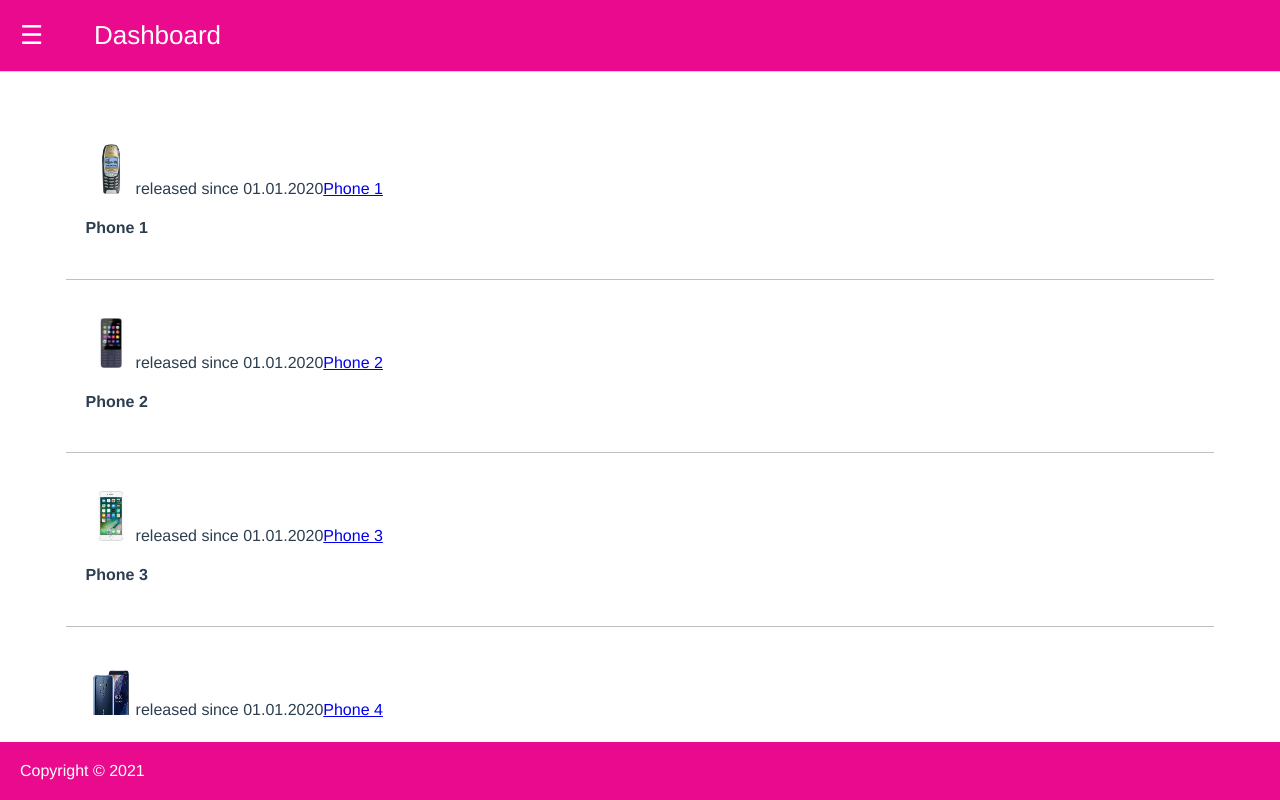
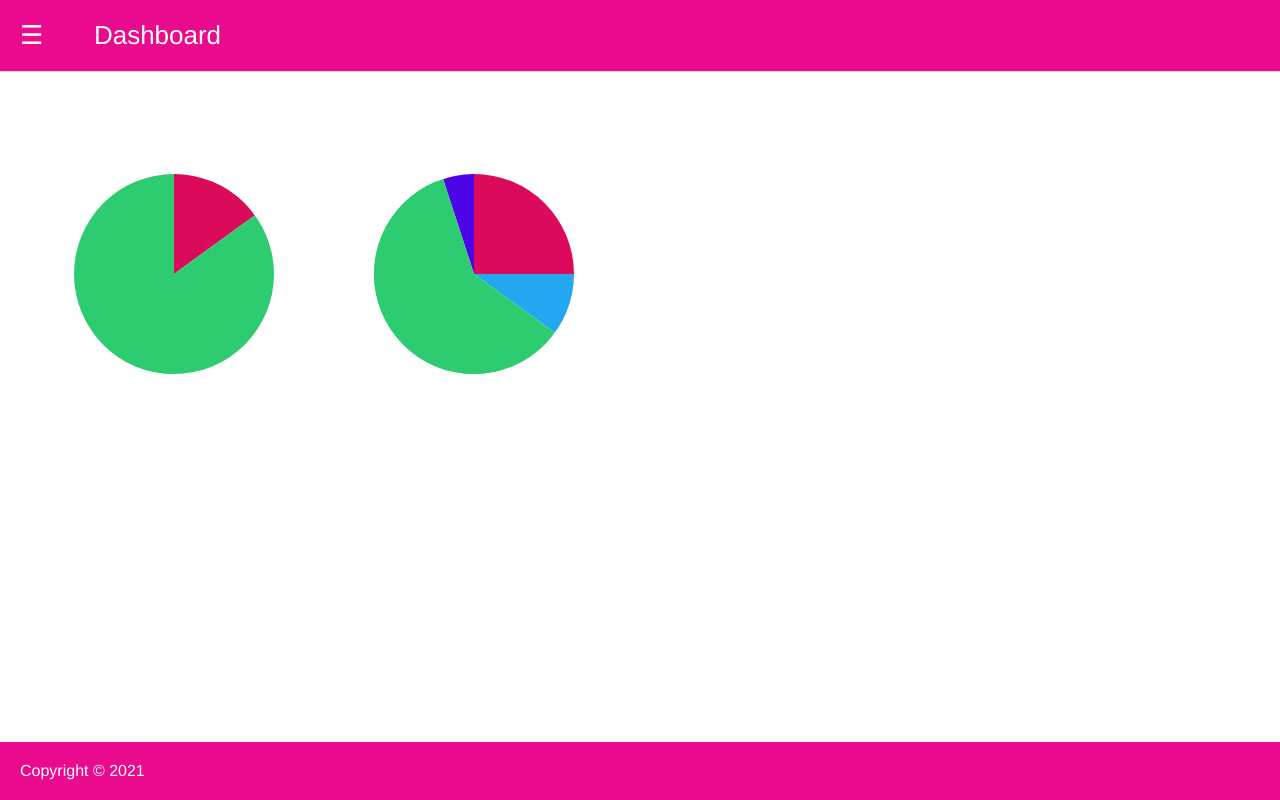
Before and after one commit to Tobssen/design-telekom, a Vue app: page / in a window 1280 px wide. Shown: the top 800 px of the page. Built offline with nearby package versions, Linux system fonts and the light colour scheme; data requests are answered from the project's data file.

Commit message:
added pie charts to dashboard

```diff
--- a/src/views/Dashboard.vue
+++ b/src/views/Dashboard.vue
@@ -1,24 +1,26 @@
 <template>
-  <div class="products">
-    <ListEntry
-      v-for="product in products"
-      :id="product.id"
-      :key="product.id"
-      :product="product"
+<div>
+<div class="pie">
+  <div class="pie__segment" style="--offset: 0; --value: 15; --bg: #db0a5b;">test</div>
+  <div class="pie__segment" style="--offset: 15; --value: 85; --bg: #2ecc71; --over50: 1;"></div>
+</div>
 
-    />
-  </div>
+<div class="pie">
+  <div class="pie__segment" style="--offset: 0; --value: 25; --bg: #db0a5b;">test</div>
+  <div class="pie__segment" style="--offset: 25; --value: 10; --bg: #22a7f0;"></div>
+  <div class="pie__segment" style="--offset: 35; --value: 60; --bg: #2ecc71; --over50: 1;"></div>
+  <div class="pie__segment" style="--offset: 95; --value: 5; --bg: #4d05e8;"></div>
+</div>
+</div>
 </template>
 
 <script>
 // @ is an alias to /src
-import ListEntry from "@/components/ListEntry.vue";
 import ProductService from "@/services/ProductService.js";
 
 export default {
   name: "dashboard",
   components: {
-    ListEntry
   },
   data() {
     return {
@@ -32,28 +34,51 @@ export default {
     async getProducts() {
       const response = await ProductService.fetchProducts();
       this.products = response.data;
-    },
-    toggleDivClass(productId) {
-      console.log(productId + document.getElementById(productId));
-      document.getElementById(productId).classList.toggle("product-card-click");
-      var x = document.getElementById("p" + productId);
-
-      console.log(x);
-      if (x.style.display === "none") {
-        x.style.display = "block";
-      } else {
-        x.style.display = "none";
-      }
-      document.getElementById(productId).classList.toggle("product-card");
     }
   }
 };
 </script>
 
 <style scoped>
-.products {
-  display: flex;
-  flex-direction: column;
-  align-items: center;
+.pie {
+  float: left;
+  margin: 50px;
+  border-radius: 100%;
+  height: calc(var(--size, 200) * 1px);
+  overflow: hidden;
+  position: relative;
+  width: calc(var(--size, 200) * 1px);
+}
+.pie__segment {
+  --a: calc(var(--over50, 0) * -100%);
+  --b: calc((1 + var(--over50, 0)) * 100%);
+  --degrees: calc((var(--offset, 0) / 100) * 360);
+  -webkit-clip-path: polygon(var(--a) var(--a), var(--b) var(--a), var(--b) var(--b), var(--a) var(--b));
+  clip-path: polygon(var(--a) var(--a), var(--b) var(--a), var(--b) var(--b), var(--a) var(--b));
+  height: 100%;
+  position: absolute;
+  transform: translate(0, -50%) rotate(90deg) rotate(calc(var(--degrees) * 1deg));
+  transform-origin: 50% 100%;
+  width: 100%;
+  z-index: calc(1 + var(--over50));
+}
+.pie__segment:after,
+.pie__segment:before {
+  background: var(--bg, #e74c3c);
+  content: '';
+  height: 100%;
+  position: absolute;
+  width: 100%;
+}
+.pie__segment:before {
+  --degrees: calc((var(--value, 45) / 100) * 360);
+  transform: translate(0, 100%) rotate(calc(var(--degrees) * 1deg));
+  transform-origin: 50% 0%;
+}
+.pie__segment:after {
+  opacity: var(--over50, 0);
+}
+* {
+  box-sizing: border-box;
 }
 </style>
```
